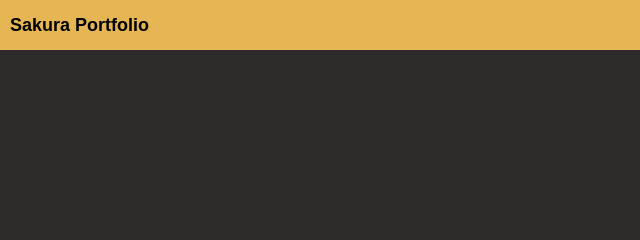
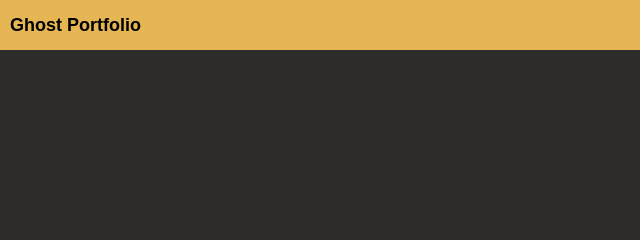
Before and after one commit to sakura374/Ghost, a plain HTML site: page sakura-main/sakura-main/index.html in a window 1280 px wide. Shown: the top 240 px of the page, 0-640 px from the left. Drawn offline with Linux system fonts and the light colour scheme.

Commit message:
Update index.html

```diff
--- a/sakura-main/sakura-main/index.html
+++ b/sakura-main/sakura-main/index.html
@@ -11,7 +11,7 @@
 <body>
     <!-- ترويسة علوي مع أيقونة -->
     <header class="top-bar">
-        <span class="title">Sakura Portfolio</span>
+        <span class="title">Ghost Portfolio</span>
         <img src="assets/icon.png" alt="Icon" class="icon">
     </header>
 
```
